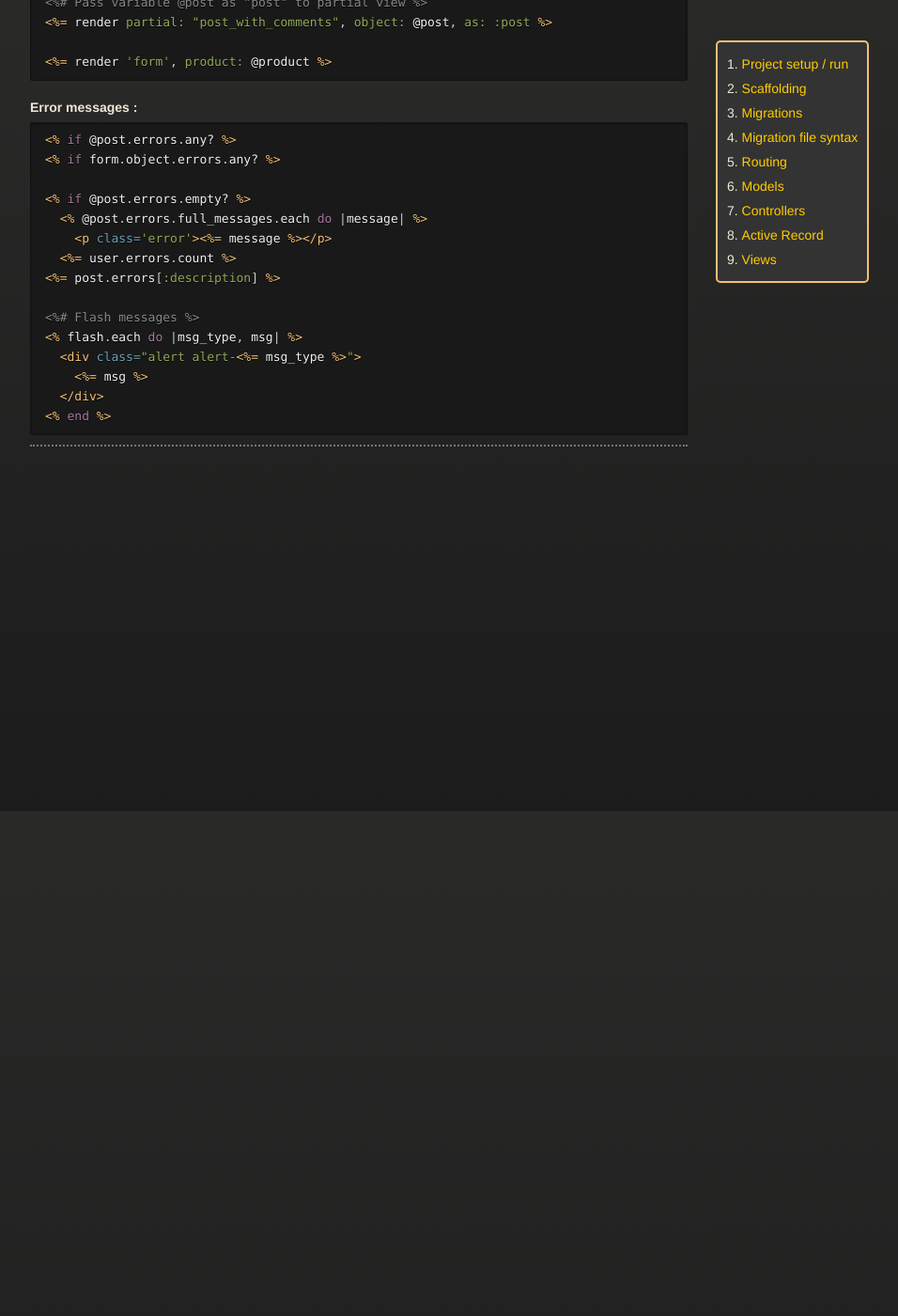
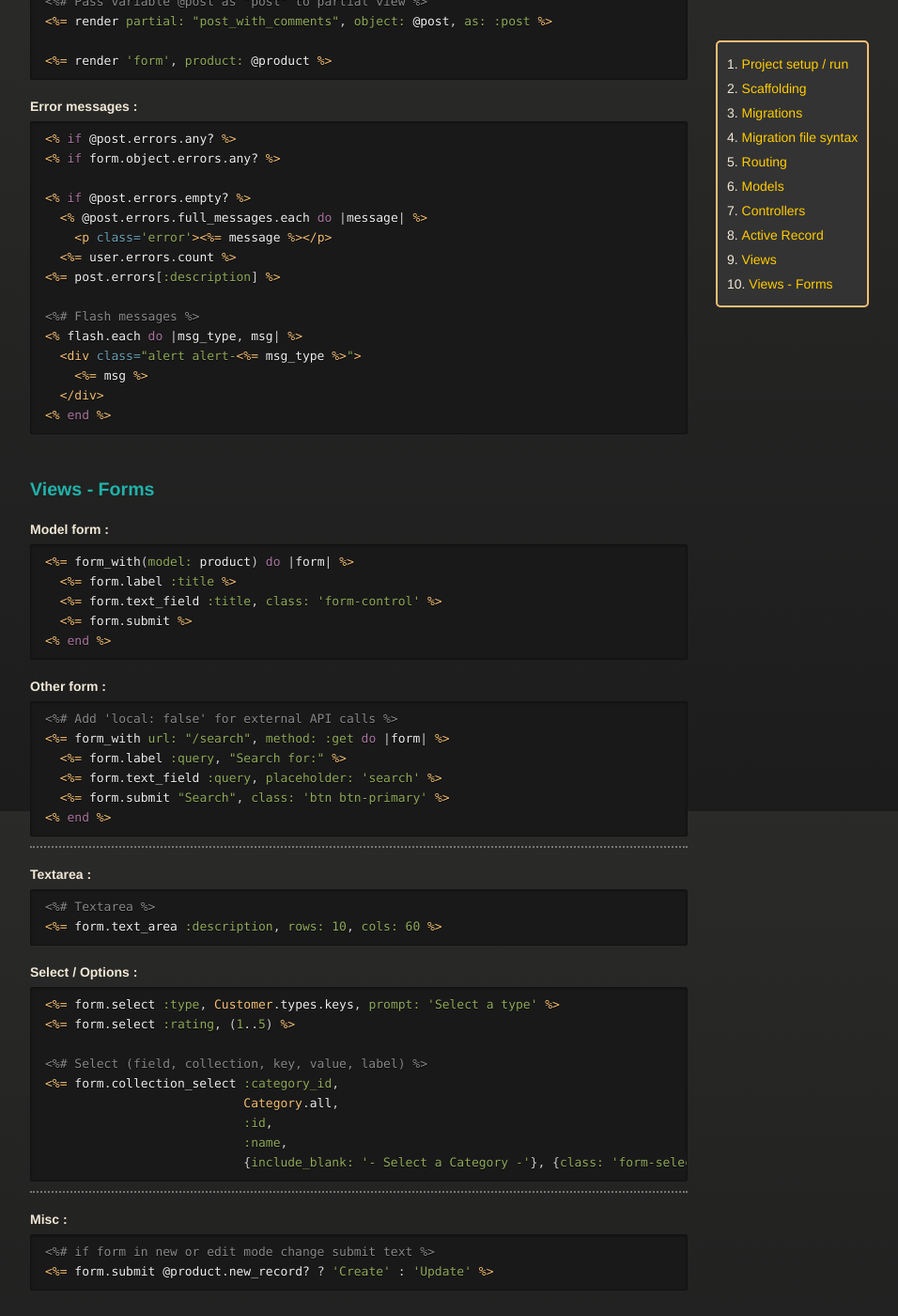
Before and after one commit to vincent-clipet/cheatsheets, a Jekyll site: the page built from markdown/ruby-on-rails.md, in a window 1280 px wide and 1400 px high, scrolled down 8137 px. Shown: the whole window at 94% size, without its empty margins (258-1214 px from the left). Built offline with Jekyll 4.4.1, drawn with Linux system fonts in a browser that asks for light colours; our own code applies the rules of GitHub Pages for plain Markdown files; before the commit the page ends 8652 px from its top, so only the background shows below that; some of the changed text lies outside the part shown.

Commit message:
feat(ruby): added Form section

````diff
--- a/_sass/main.scss
+++ b/_sass/main.scss
@@ -167,7 +167,7 @@ hr {
 
 	ol {
 		list-style-position: inside;
-		list-style-image:none;
+		list-style-image: none;
 		font-size: 14px;
 		line-height:24px;
 		padding-inline-start: 0px;
--- a/markdown/ruby-on-rails.md
+++ b/markdown/ruby-on-rails.md
@@ -19,13 +19,13 @@ bundle install
 
 **Start server :**
 ```md
-# start server
 rails server
+```
 
-# start irb
+**Start IRB :**
+```md
 rails console
 ```
-
 
 
 
@@ -601,4 +601,58 @@ end
 <% end %>
 ```
 
+
+
+
+
+<br>
+
+### **Views - Forms**
+
+**Model form :**
+```erb
+<%= form_with(model: product) do |form| %>
+  <%= form.label :title %>
+  <%= form.text_field :title, class: 'form-control' %>
+  <%= form.submit %>
+<% end %>
+```
+
+**Other form :**
+```erb
+<%# Add 'local: false' for external API calls %>
+<%= form_with url: "/search", method: :get do |form| %>
+  <%= form.label :query, "Search for:" %>
+  <%= form.text_field :query, placeholder: 'search' %>
+  <%= form.submit "Search", class: 'btn btn-primary' %>
+<% end %>
+```
+
 <hr>
+
+**Textarea :**
+```erb
+<%# Textarea %>
+<%= form.text_area :description, rows: 10, cols: 60 %>
+```
+
+**Select / Options :**
+```erb
+<%= form.select :type, Customer.types.keys, prompt: 'Select a type' %>
+<%= form.select :rating, (1..5) %>
+
+<%# Select (field, collection, key, value, label) %>
+<%= form.collection_select :category_id,
+                           Category.all,
+                           :id,
+                           :name,
+                           {include_blank: '- Select a Category -'}, {class: 'form-select'}
+```
+
+<hr>
+
+**Misc :**
+```erb
+<%# if form in new or edit mode change submit text %>
+<%= form.submit @product.new_record? ? 'Create' : 'Update' %>
+```
````
